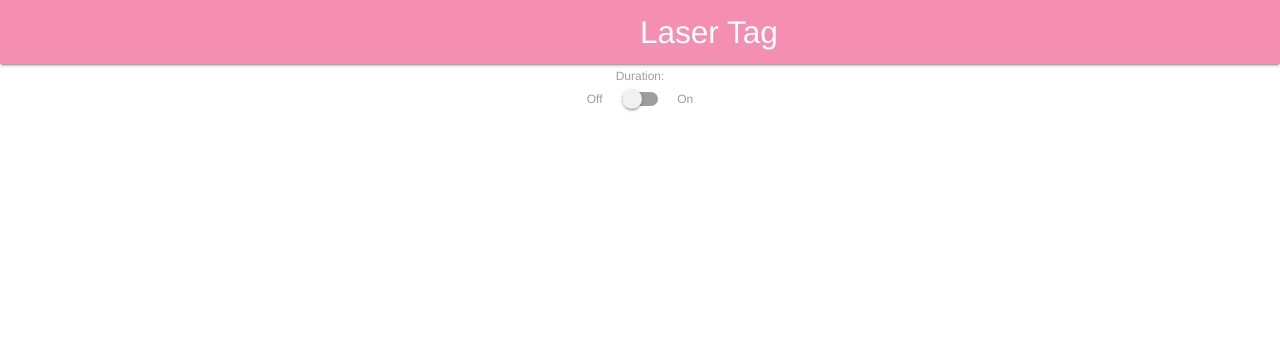
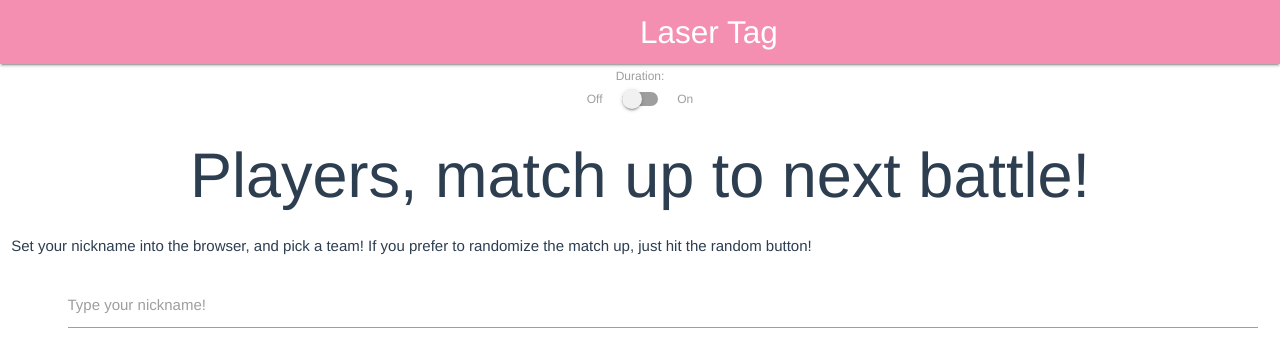
Before and after one commit to CoreDumped-ETSISI/FrontCoreTag, a Vue app: page / in a window 1280 px wide. Both pictures are taken after a click on the link "MATCH!". Shown: the top 352 px of the page. Built offline with nearby package versions, Linux system fonts and the light colour scheme.

Commit message:
Editting MatchPlayers.vue view.
Still working on it.

```diff
--- a/src/components/IntroCenter.vue
+++ b/src/components/IntroCenter.vue
@@ -11,11 +11,9 @@
         name:'IntroCenter',
         methods: {
             toNewPlayer (event) {
-                console.log('New player requested;')
                 this.$parent.$emit('ChangeView', 'NewPlayer');
             },
             toMatch (event) {
-                console.log('New player requested;')
                 this.$parent.$emit('ChangeView', 'Match');
             }
         }
--- a/src/components/Match.vue
+++ b/src/components/Match.vue
@@ -3,6 +3,7 @@
         <form class="col s12">
             <div class="row">
                 <Duration/>
+                <Players/>
             </div>
         </form>
     </div>
@@ -10,11 +11,13 @@
 
 <script>
 import Duration from './MatchDuration'
+import Players from './MatchPlayers'
 
 export default {
     name: 'Match',
     components: {
-        Duration
+        Duration,
+        Players
     }
 }
 </script>
--- /dev/null
+++ b/src/components/MatchPlayers.vue
@@ -0,0 +1,39 @@
+<<template>
+    <div class="teamMatchup">
+      <h1>Players, match up to next battle!</h1>
+      <p>Set your nickname into the browser, and pick a team!
+        If you prefer to randomize the match up, just hit the random button!</p>
+
+      <div class="row">
+        <div class="input-field col s12">
+          <i class="material-icons prefix"></i>
+          <input type="text" id="autocomplete-input" class="autocomplete">
+          <label for="autocomplete-input">Type your nickname!</label>
+        </div>
+      </div>
+
+    </div>
+
+</template>
+
+<script>
+export default {
+  name:'Players',
+  created: function (){
+
+    $('input.autocomplete').autocomplete({
+    data: {
+      "Apple": null,
+      "Microsoft": null,
+      "Google": 'https://placehold.it/250x250'
+    },
+    limit: 20, // The max amount of results that can be shown at once. Default: Infinity.
+    onAutocomplete: function(val) {
+      // Callback function when value is autcompleted.
+    },
+    minLength: 1, // The minimum length of the input for the autocomplete to start. Default: 1.
+  });
+  }
+
+}
+</script>
```
